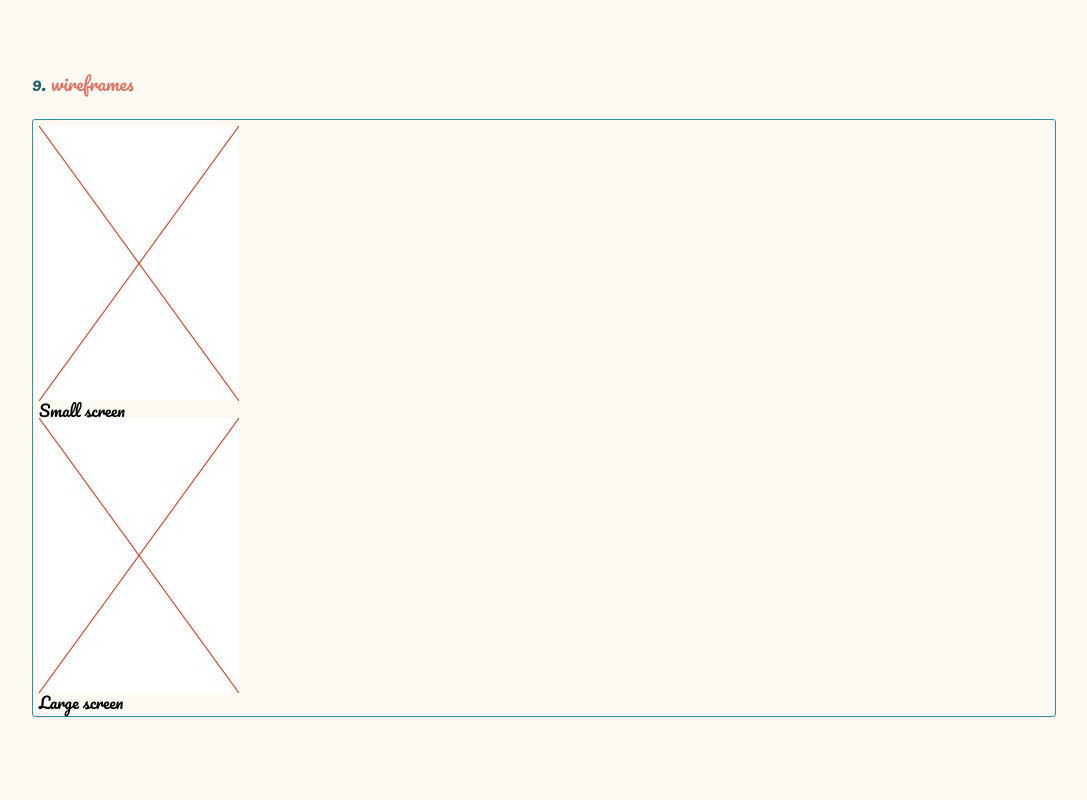
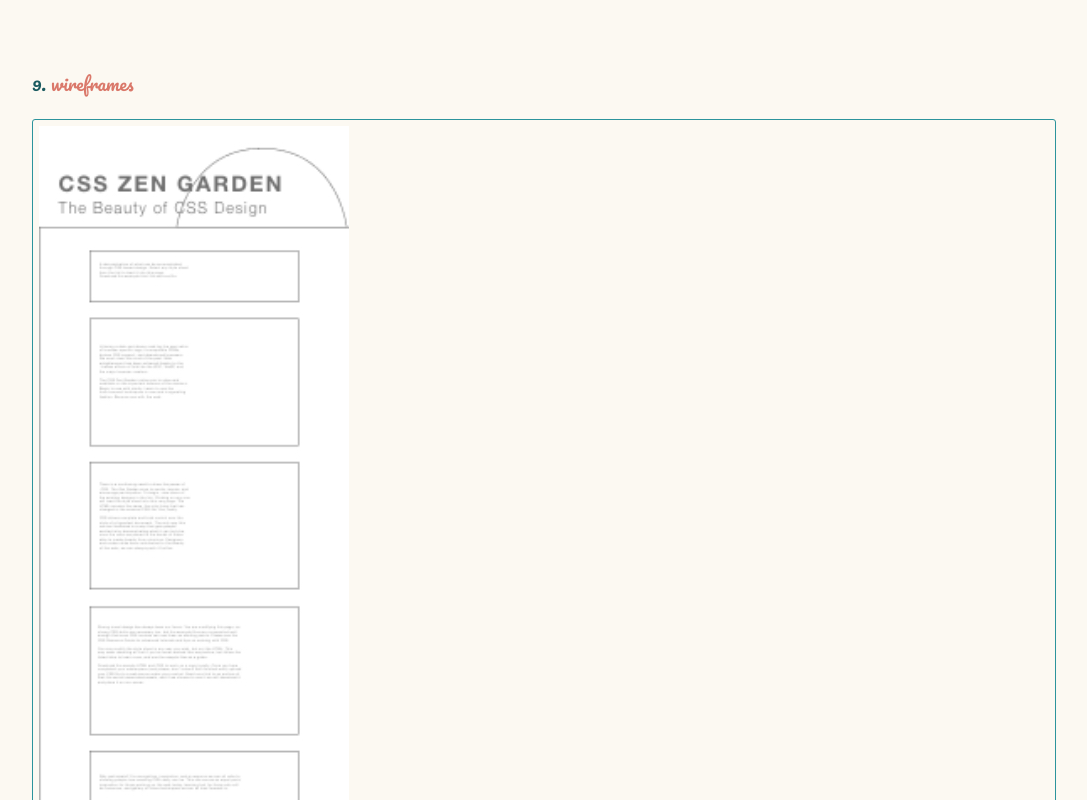
Before and after one commit to daciashu/CSS-Zen-Garden, a website built with Parcel: page style-guide-template/src/index.html in a window 1280 px wide. Shown: the part 2680-3480 px from the top of the page, without its empty margins (96-1183 px from the left). Built offline with nearby package versions, Linux system fonts and the light colour scheme.

Commit message:
wireframes

```diff
--- a/style-guide-template/src/index.html
+++ b/style-guide-template/src/index.html
@@ -181,11 +181,11 @@
         <h2>Wireframes</h2>
         <div class="cd-box">
           <figure>
-            <img src="assets/wireframe-sm.jpg" alt="Small screen wireframe" />
+            <img src="assets/Wireframe-small.jpg" alt="Small screen wireframe" />
             <figcaption>Small screen</figcaption>
           </figure>
           <figure>
-            <img src="assets/wireframe-lg.jpg" alt="Large screen wireframe" />
+            <img src="assets/Wireframe-large.jpg" alt="Large screen wireframe" />
             <figcaption>Large screen</figcaption>
           </figure>
         </div>
```
Also changed, not shown: style-guide-template/build/Wireframe-large.442656c4.jpg (added), style-guide-template/build/Wireframe-small.03148e24.jpg (added), style-guide-template/build/index.html, style-guide-template/src/assets/Wireframe-large.jpg (added), style-guide-template/src/assets/Wireframe-large@2x.jpg (added), style-guide-template/src/assets/Wireframe-small.jpg (added), style-guide-template/src/assets/Wireframe-small@2x.jpg (added).
